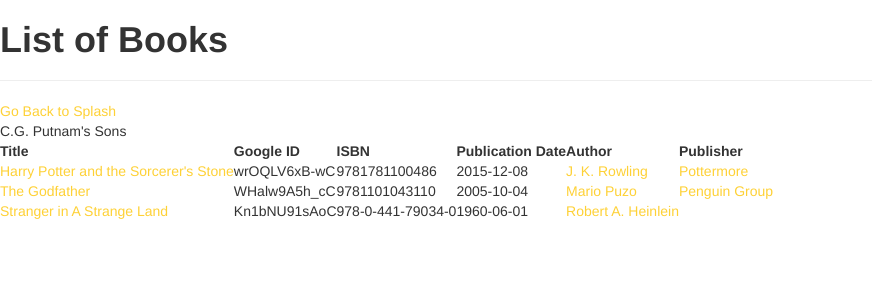
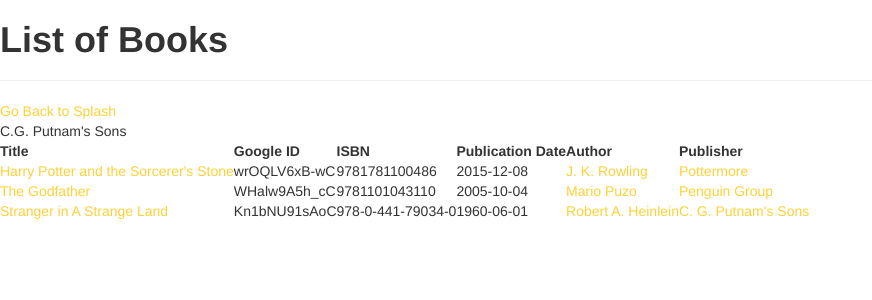
Before and after one commit to Jacobbtemple/cs329e-idb, a Flask app: page /books in a window 1280 px wide. Shown: the top 300 px of the page, without its empty margins (0-872 px from the left). Run offline with Flask 2, Linux system fonts and the light colour scheme; some libraries are stand-ins or nearby versions.

Commit message:
add putnam link to books.html

```diff
--- a/templates/books.html
+++ b/templates/books.html
@@ -24,7 +24,7 @@
 		<tbody>
 		  <tr><td><a href = {{ url_for('sorcerersstone') }}>Harry Potter and the Sorcerer's Stone</a></td><td>wrOQLV6xB-wC</td><td>9781781100486</td><td>2015-12-08</td><td><a href = {{ url_for('jkrowling') }}>J. K. Rowling</a></td><td><a href = {{ url_for('pottermore') }}>Pottermore</a></td></tr>
 		  <tr><td><a href = {{url_for('thegodfather')}}>The Godfather</a></td><td>WHalw9A5h_cC</td><td>9781101043110</td><td>2005-10-04</td><td><a href = {{ url_for('mariopuzo') }}>Mario Puzo</a></td><td><a href = {{ url_for('penguingroup') }}>Penguin Group</a></td></tr>
-		  <tr><td><a href = {{url_for('stranger')}}>Stranger in A Strange Land</a></td><td>Kn1bNU91sAoC</td><td>978-0-441-79034-0</td><td>1960-06-01</td><td><a href = {{ url_for('heinlein')}}>Robert A. Heinlein</a></td><td><a href = {{ url_for('putnam') }}></a></td>C.G. Putnam's Sons</tr>
+		  <tr><td><a href = {{url_for('stranger')}}>Stranger in A Strange Land</a></td><td>Kn1bNU91sAoC</td><td>978-0-441-79034-0</td><td>1960-06-01</td><td><a href = {{ url_for('heinlein')}}>Robert A. Heinlein</a></td><td><a href = {{ url_for('putnam') }}>C. G. Putnam's Sons</a></td>C.G. Putnam's Sons</tr>
 		</tbody>
 		<tfoot>
 		<!-- example of calculating totals from a table-->
```
